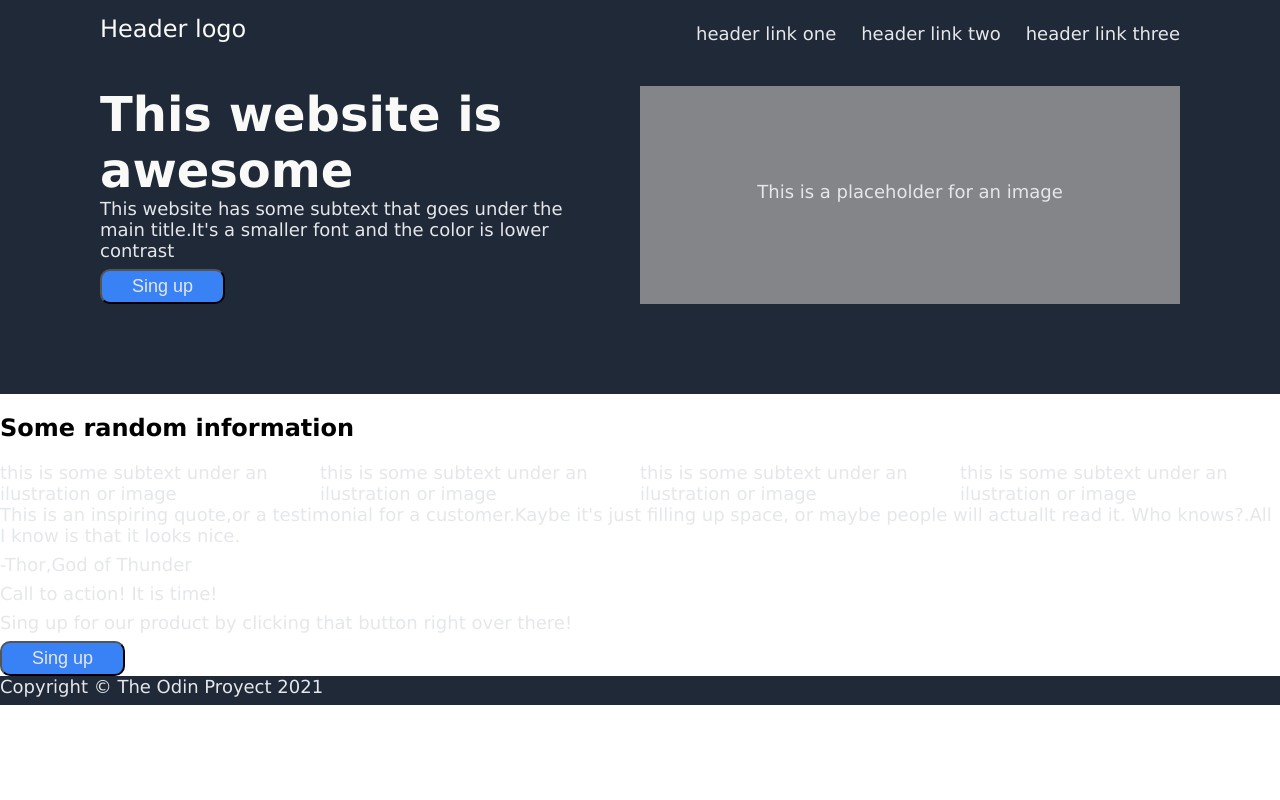
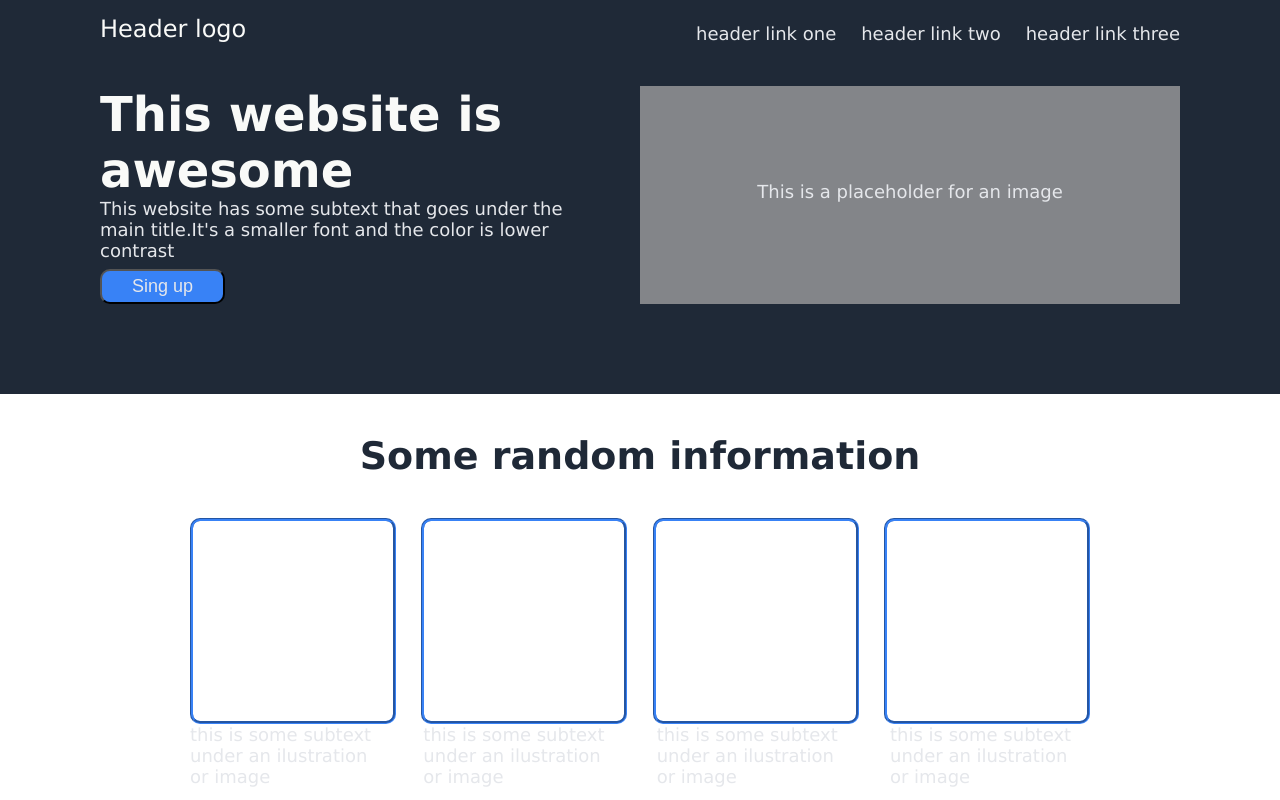
Before and after one commit to Davidgnr06/landing-page, a plain HTML site: page index.html in a window 1280 px wide. Shown: the top 800 px of the page. Drawn offline with Linux system fonts and the light colour scheme.

Commit message:
finished second section

```diff
--- a/index.html
+++ b/index.html
@@ -29,13 +29,23 @@
         </div>
     </div>
     <div class="second">
-        <h2>Some random information</h2>
-        <ul>
-            <li>this is some subtext under an ilustration or image</li>
-            <li>this is some subtext under an ilustration or image</li>
-            <li>this is some subtext under an ilustration or image</li>
-            <li>this is some subtext under an ilustration or image</li>
-        </ul>
+        <div class="text">
+            <h2>Some random information</h2>
+        </div>
+        <div class="squares">
+            <div class="boxes">
+                <div class="box"></div>
+                <div class="box"></div>
+                <div class="box"></div>
+                <div class="box"></div>
+            </div>
+            <ul>
+                <li class="textbox">this is some subtext under an ilustration or image</li>
+                <li class="textbox">this is some subtext under an ilustration or image</li>
+                <li class="textbox">this is some subtext under an ilustration or image</li>
+                <li class="textbox">this is some subtext under an ilustration or image</li>
+            </ul>
+        </div>
     </div>
     <div class="third">
         <p>This is an inspiring quote,or a testimonial for a customer.Kaybe it's just filling up space, or maybe people will actuallt read it. Who knows?.All I know is that it looks nice.</p>
--- a/style.css
+++ b/style.css
@@ -4,13 +4,14 @@ body{
 
 .head,footer{
     background-color: #1f2937;
+
 }
 
 .head{
     display: flex;
     flex-direction: column;
     padding: 0px 100px 90px 100px;
-    flex: 1;
+    flex: 1 1 auto;
 }
 
 .logo{
@@ -88,3 +89,41 @@ ul{
     padding: 0;
 
 }
+
+h2{
+    margin: 0;
+    text-align: center;
+    font-size: 38px;
+    color: #1f2937;
+}
+
+.second{
+    display: flex;
+    flex-direction: column;
+    flex: 1;
+    padding:  40px 190px 60px 190px;
+}
+.text{
+    padding-bottom: 40px;
+}
+
+.boxes{
+    display: flex;
+    flex-direction: row;
+    justify-content: space-between;
+}
+.box{
+    width: 200px;
+    height: 200px;
+    border-style: groove;
+    border-radius: 10px;
+    border-color: #3882f6;
+}
+
+ul{
+    justify-content: space-between;
+}
+.textbox{
+    width: 200px;
+
+}
```
